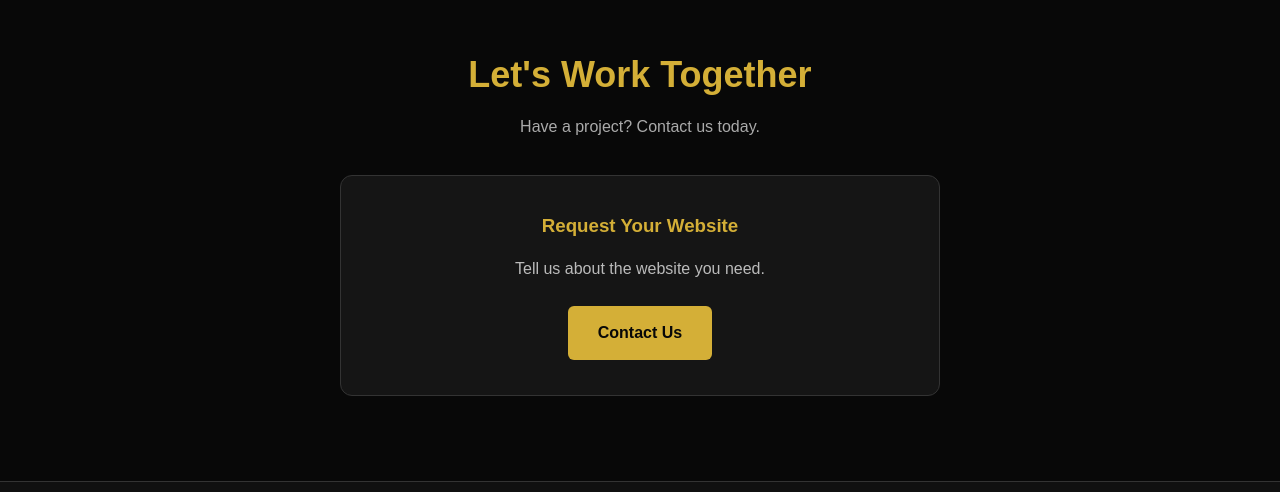
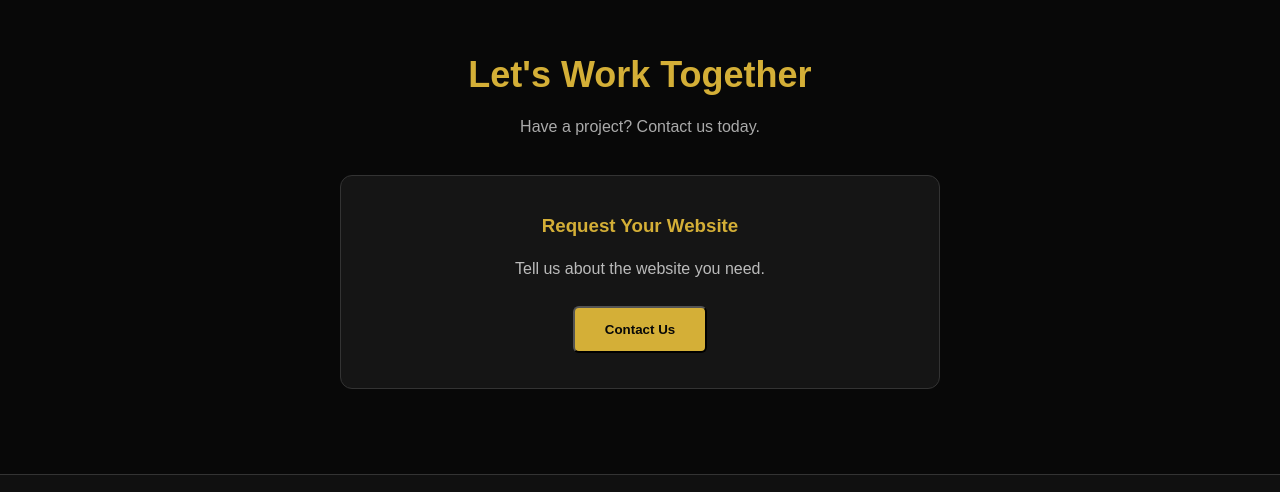
Before and after one commit to abdi8143/Abdi-web-studio, a plain HTML site: page index.html in a window 1280 px wide. Shown: the part 1605-2097 px from the top of the page. Drawn offline with Linux system fonts and the light colour scheme.

Commit message:
Update index.html

```diff
--- a/index.html
+++ b/index.html
@@ -84,9 +84,9 @@
     <div class="contact-card">
       <h3>Request Your Website</h3>
       <p>Tell us about the website you need.</p>
-      <a href="mailto:hello@example.com" class="main-button">
-        Contact Us
-      </a>
+      <button class="main-button" onclick="contactMessage()">
+  Contact Us
+</button>
     </div>
   </section>
 
```
